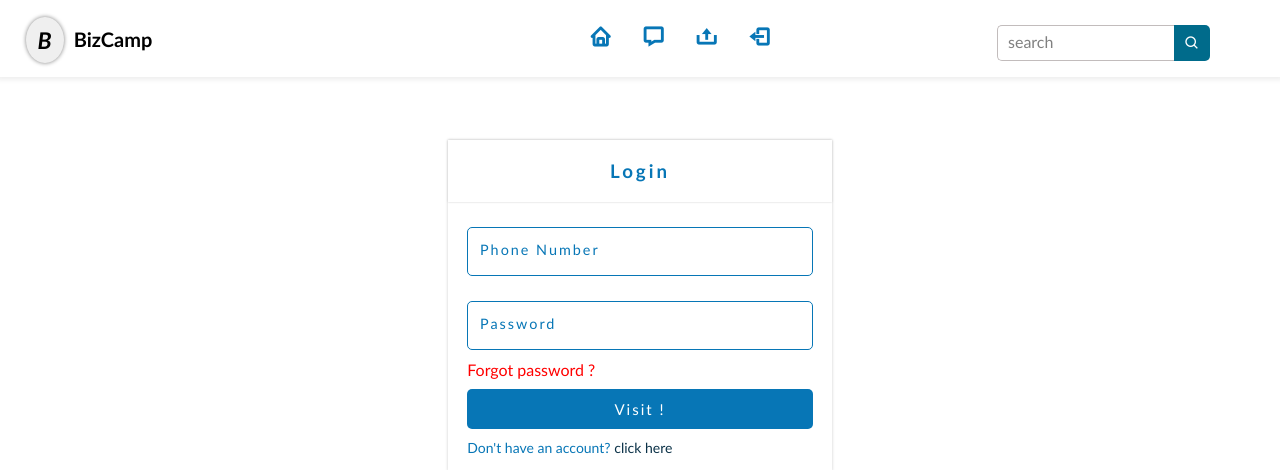
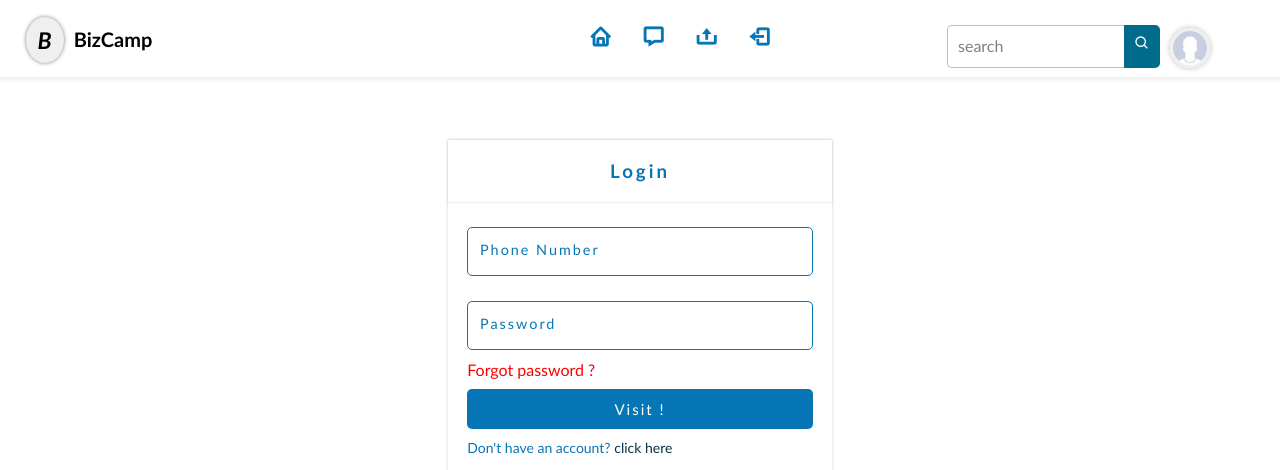
Before and after one commit to abubakaribrahim8023/bizcamp, a PHP site: page /sign-in.php in a window 1280 px wide. Shown: the top 470 px of the page. Run offline with PHP 8.4, Linux system fonts and the light colour scheme.

Commit message:
My update

```diff
--- a/asset/layout/head.php
+++ b/asset/layout/head.php
@@ -50,13 +50,14 @@
     <div class="icons">
         <input type="text" placeholder="search">
         <i class="bx bx-search"></i>
+
         <?php
-            // session_start();
-            if(isset($_SESSION['b_profile'])){
-
-                echo " <img src='images/23.jpg' onclick='openMenu()'>";
-            }
-
+          if(empty($_SESSION['b_profile'])){
+            echo '<img src="images/user.jpg" onclick="openMenu()">';
+          }
+          else{
+            echo '<img src="asset/profile/'.$_SESSION['b_profile'].'" onclick="openMenu()">';
+          }
 
         ?>
 
--- a/frequantly-question.php
+++ b/frequantly-question.php
@@ -1,7 +1,7 @@
 <?php
 
     include 'user_crod.php';
-
+    session_start();
     $insert = new bizcamp;
 
     if(isset($_POST['send'])){
--- a/sign-in.php
+++ b/sign-in.php
@@ -1,7 +1,6 @@
 <?php
 
   include 'user_crod.php';
-  include 'asset/layout/head.php';
 
   $insert = new bizcamp;
 
@@ -64,6 +63,7 @@
   <link rel="icon" type="image/png" href="images/a.png">
 </head>
 <body>
+  <?php include 'asset/layout/head.php';?>
 
   <section id="login-page">
     <div class="container-log">
--- a/style.css
+++ b/style.css
@@ -1666,14 +1666,15 @@ ul li a p{
 
 }
 .main .icons img{
-    width: 30px;
+    width: 40px;
     border-radius: 50%;
-    height: 30px;
+    height: 40px;
     object-fit: cover;
     border: 3px solid #efefef;
     margin-left: 10px;
     box-shadow: 0 0 5px 1px rgb(206, 206, 206);
     margin-top: 3px;
+	z-index: 12;
 }
 
 @media screen and (max-width: 770px){
```
